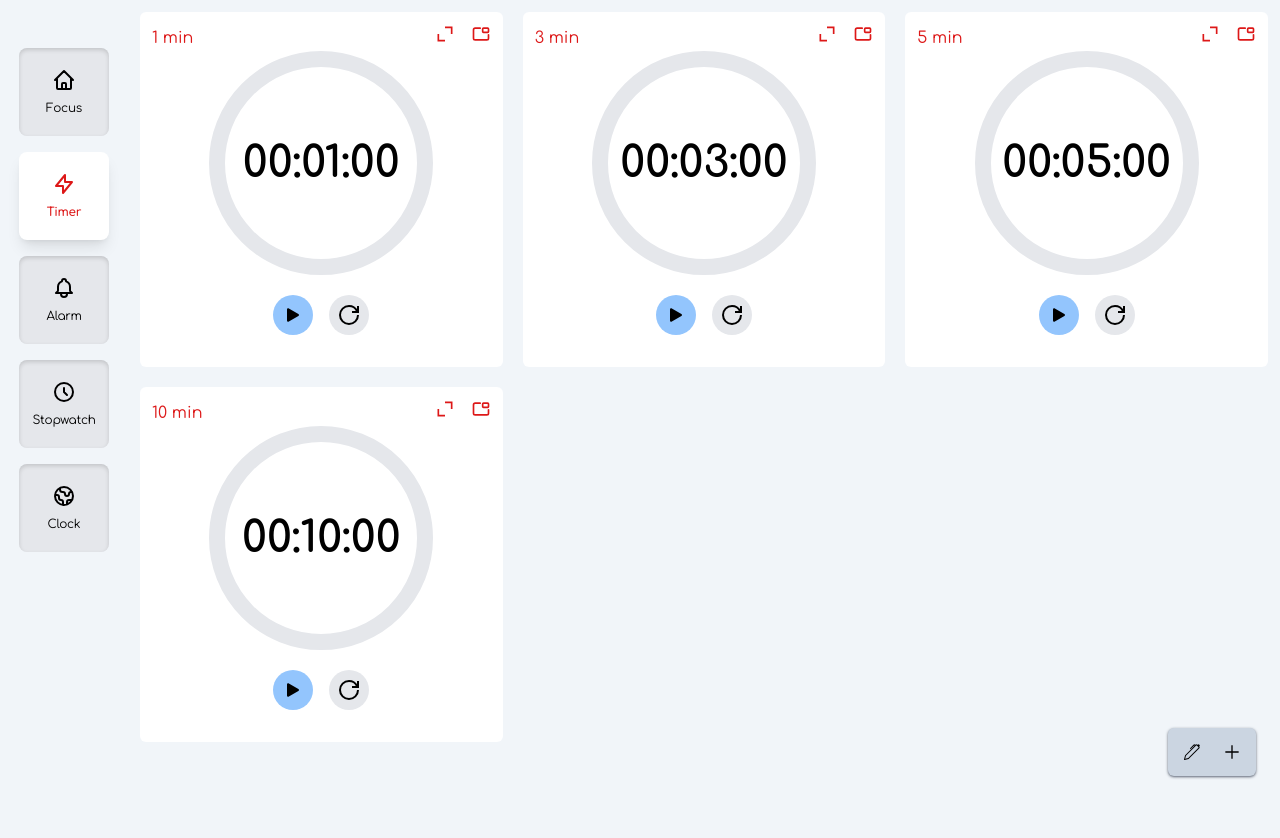
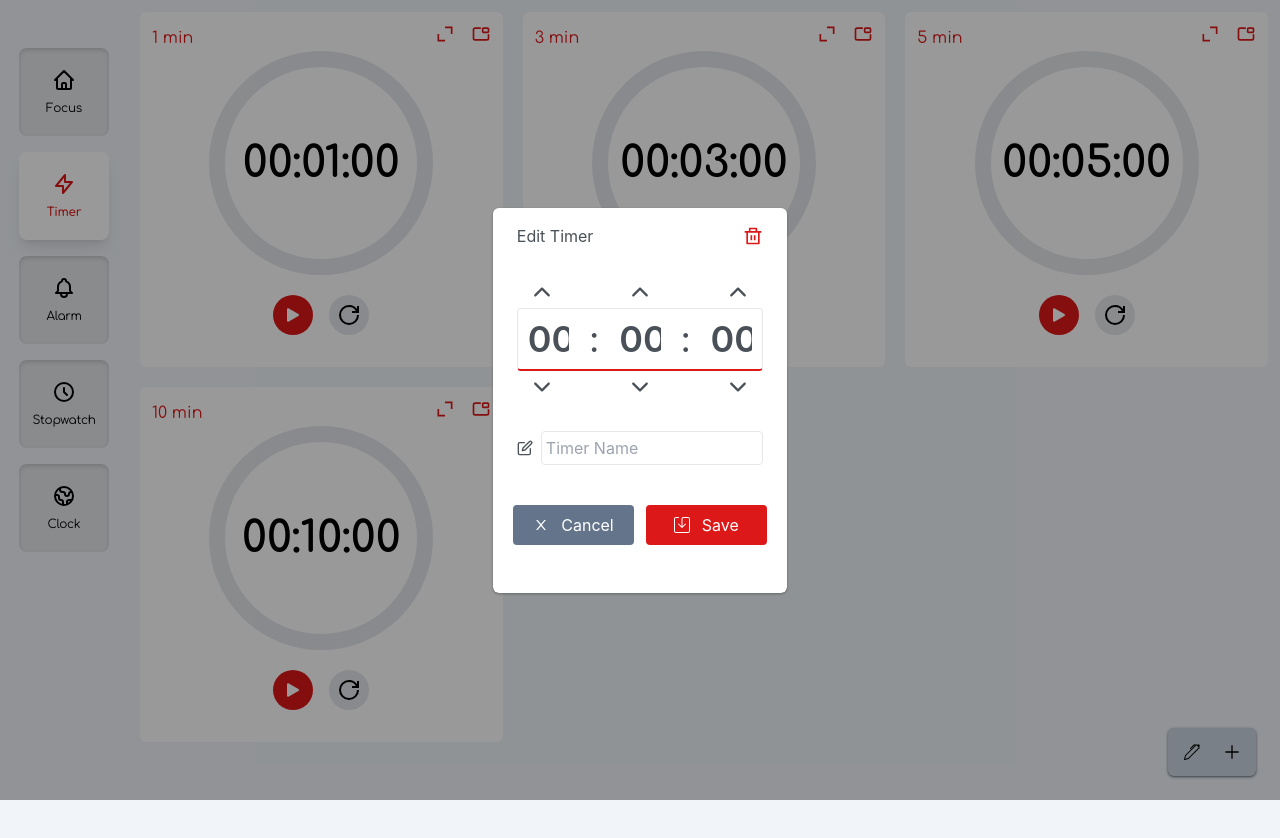
Before and after one commit to Baayeh/focus-hub, a React (Vite) app: page /timer in a window 1280 px wide. Both pictures are taken after a click on the button 1232 px from the left and 752 px from the top of the page. Shown: the top 838 px of the page. Built offline with nearby package versions, Linux system fonts and the light colour scheme.

Commit message:
Add Dialog for editing each timer

```diff
--- /dev/null
+++ b/src/TimerData/TimerData.js
@@ -0,0 +1,32 @@
+const timerData = [
+  {
+    id: 1,
+    name: '1 min',
+    hour: '00',
+    min: '01',
+    secs: '00'
+  },
+  {
+    id: 2,
+    name: '3 min',
+    hour: '00',
+    min: '03',
+    secs: '00'
+  },
+  {
+    id: 3,
+    name: '5 min',
+    hour: '00',
+    min: '05',
+    secs: '00'
+  },
+  {
+    id: 4,
+    name: '10 min',
+    hour: '00',
+    min: '10',
+    secs: '00'
+  }
+];
+
+export default timerData
--- /dev/null
+++ b/src/components/TimerCard.jsx
@@ -0,0 +1,50 @@
+import React from 'react';
+import { BiExpandAlt } from 'react-icons/bi';
+import { TbPictureInPictureTop } from 'react-icons/tb';
+import { BsFillPlayFill } from 'react-icons/bs';
+import { GrPowerReset } from 'react-icons/gr';
+
+const TimerCard = ({ data, onClick }) => {
+  return (
+    <div
+      className="timer-card"
+      onClick={() => {
+        onClick(data.id);
+      }}
+    >
+      <div className="timer-head flex justify-between items-center text-primaryColor">
+        <p>{data.name}</p>
+        <div className="head-actions">
+          <button type="button">
+            <BiExpandAlt className="text-xl" />
+          </button>
+          <button type="button" className="ml-4">
+            <TbPictureInPictureTop className="text-xl" />
+          </button>
+        </div>
+      </div>
+      <div className="timer-body">
+        <div className="cirlce border-[16px] w-56 h-56 rounded-full mx-auto flex justify-center items-center">
+          <div className="timer-clock text-[2.7rem] font-extrabold flex items-center">
+            <span>{data.hour}</span>:<span>{data.min}</span>:
+            <span>{data.secs}</span>
+          </div>
+        </div>
+      </div>
+
+      <div className="timer-actions flex justify-center items-center my-5 gap-4">
+        <button
+          type="button"
+          className="text-2xl bg-primaryColor text-white rounded-full p-2"
+        >
+          <BsFillPlayFill className="" />
+        </button>
+        <button type="button" className="text-2xl bg-gray-200 rounded-full p-2">
+          <GrPowerReset />
+        </button>
+      </div>
+    </div>
+  );
+};
+
+export default TimerCard;
--- a/src/index.css
+++ b/src/index.css
@@ -1,6 +1,8 @@
 @import url('https://fonts.googleapis.com/css2?family=Comfortaa:wght@300;400;500;600;700&display=swap');
 
-@import 'animate.css';
+@import "primereact/resources/themes/lara-light-indigo/theme.css";
+@import "primereact/resources/primereact.min.css";
+@import "primeicons/primeicons.css";
 
 @tailwind base;
 @tailwind components;
--- a/src/routes/Timer.jsx
+++ b/src/routes/Timer.jsx
@@ -1,158 +1,279 @@
-import React from 'react'
-import { BiExpandAlt } from 'react-icons/bi'
-import { TbPictureInPictureTop } from 'react-icons/tb'
-import { BsFillPlayFill, BsPen } from 'react-icons/bs'
-import { GrPowerReset, GrAdd } from 'react-icons/gr'
+import React, { useState } from 'react';
+import timerData from '../TimerData/TimerData';
+import TimerCard from '../components/TimerCard';
+import { BsPen, BsSave } from 'react-icons/bs';
+import { GrAdd } from 'react-icons/gr';
+import { Dialog } from 'primereact/dialog';
+import { RiDeleteBinLine } from 'react-icons/ri';
+import { IoIosArrowDown, IoIosArrowUp } from 'react-icons/io';
+import { FiEdit } from 'react-icons/fi';
+import { AiOutlineClose } from 'react-icons/ai';
 
 const Timer = () => {
+  const [displayBasic, setDisplayBasic] = useState(false);
+  const [hour, setHour] = useState('00');
+  const [min, setMin] = useState('00');
+  const [secs, setSecs] = useState('00');
+  const [dialogTitle, setDialogTitle] = useState('');
+
+  const onClick = (id) => {
+    console.log(id);
+    setDisplayBasic(true);
+  };
+
+  const onHide = () => {
+    setDisplayBasic(false);
+  };
+
+  const increaseHour = () => {
+    let convertHour = Number(hour);
+    if (String(convertHour).length === 1) {
+      let newString = String(convertHour + 1).padStart(2, '0');
+      setHour(newString);
+    } else if (String(convertHour).length === 2) {
+      let newString = String(convertHour + 1);
+      setHour(newString);
+    }
+
+    if (convertHour === 99) {
+      setHour('00');
+    }
+  };
+
+  const decreaseHour = () => {
+    let convertHour = Number(hour);
+    if (String(convertHour).length === 1) {
+      let newString = String(convertHour - 1).padStart(2, '0');
+      setHour(newString);
+    } else if (String(convertHour).length === 2) {
+      let newString = String(convertHour - 1);
+      setHour(newString);
+    }
+
+    if (convertHour === 0) {
+      setHour('99');
+    }
+  };
+
+  const increaseMin = () => {
+    let convertMin = Number(min);
+    if (String(convertMin).length === 1) {
+      let newString = String(convertMin + 1).padStart(2, '0');
+      setMin(newString);
+    } else if (String(convertMin).length === 2) {
+      let newString = String(convertMin + 1);
+      setMin(newString);
+    }
+
+    if (convertMin === 59) {
+      setMin('00');
+    }
+  };
+
+  const decreaseMin = () => {
+    let convertMin = Number(min);
+    if (String(convertMin).length === 1) {
+      let newString = String(convertMin - 1).padStart(2, '0');
+      setMin(newString);
+    } else if (String(convertMin).length === 2) {
+      let newString = String(convertMin - 1);
+      setMin(newString);
+    }
+
+    if (convertMin === 0) {
+      setMin('59');
+    }
+  };
+
+  const increaseSecs = () => {
+    let convertSecs = Number(secs);
+    if (String(convertSecs).length === 1) {
+      let newString = String(convertSecs + 1).padStart(2, '0');
+      setSecs(newString);
+    } else if (String(convertSecs).length === 2) {
+      let newString = String(convertSecs + 1);
+      setSecs(newString);
+    }
+
+    if (convertSecs === 59) {
+      setSecs('00');
+    }
+  };
+
+  const decreaseSecs = () => {
+    let convertSecs = Number(secs);
+    if (String(convertSecs).length === 1) {
+      let newString = String(convertSecs - 1).padStart(2, '0');
+      setSecs(newString);
+    } else if (String(convertSecs).length === 2) {
+      let newString = String(convertSecs - 1);
+      setSecs(newString);
+    }
+
+    if (convertSecs === 0) {
+      setSecs('59');
+    }
+  };
+
   return (
-    <section id='timer-section' className='relative z-0 p-3 mb-24 flex flex-col gap-5 md:grid md:grid-cols-2 lg:grid-cols-3'>
-      <div className='timer-card'>
-        <div className="timer-head flex justify-between items-center text-primaryColor">
-          <p>1 min</p>
-          <div className='head-actions'>
-            <button type='button'>
-              <BiExpandAlt className='text-xl' />
-            </button>
-            <button type='button' className='ml-4'>
-              <TbPictureInPictureTop className='text-xl' />
+    <section
+      id="timer-section"
+      className="relative z-0 p-3 mb-24 flex flex-col gap-5 md:grid md:grid-cols-2 lg:grid-cols-3"
+    >
+      {timerData?.map((data) => (
+        <TimerCard key={data.id} data={data} label="Show" onClick={onClick} />
+      ))}
+
+      <Dialog
+        visible={displayBasic}
+        showHeader={false}
+        dismissableMask={true}
+        className="overflow-hidden w-[90vw] md:w-[40vw] lg:w-[23vw]"
+        modal
+        onHide={() => onHide()}
+      >
+        <div className="dialog-container py-4">
+          <div className="timer-header flex justify-between items-center">
+            <h3>Edit Timer</h3>
+            <button type="button" className="text-primaryColor text-xl">
+              <RiDeleteBinLine />
             </button>
           </div>
+          <div className="dialog-body">
+            <div className="dialog-time my-8">
+              <div className="dialog-hour">
+                <div className="increment-btns flex justify-around gap-12 text-2xl">
+                  <button
+                    type="button"
+                    className="time-increase rounded hover:bg-red-100 transition ease-out duration-300"
+                    onClick={increaseHour}
+                  >
+                    <IoIosArrowUp />
+                  </button>
+                  <button
+                    type="button"
+                    className="time-increase rounded hover:bg-red-100 transition ease-out duration-300"
+                    onClick={increaseMin}
+                  >
+                    <IoIosArrowUp />
+                  </button>
+                  <button
+                    type="button"
+                    className="time-increase rounded hover:bg-red-100 transition ease-out duration-300"
+                    onClick={increaseSecs}
+                  >
+                    <IoIosArrowUp />
+                  </button>
                 </div>
-        <div className="timer-body">
-          <div className="cirlce border-[16px] w-56 h-56 rounded-full mx-auto flex justify-center items-center">
-            <div className="timer-clock text-[2.7rem] font-extrabold flex items-center">
-              <span>00</span>
+                <div className="dialog-time p-0.5 text-4xl flex items-center justify-between border border-b-2 border-b-primaryColor rounded my-1">
+                  <div className="dialog-hour text-4xl font-semibold">
+                    <input
+                      type="text"
+                      value={hour}
+                      onChange={(e) => setHour(e.target.value)}
+                      className="p-2 w-[3.6rem] focus:outline-none focus:bg-slate-200"
+                    />
+                  </div>
                   :
-              <span>01</span>
+                  <div className="dialog-mins text-4xl font-semibold">
+                    <input
+                      type="text"
+                      value={min}
+                      onChange={(e) => setMin(e.target.value)}
+                      className="p-2 w-[3.6rem] focus:outline-none focus:bg-slate-200"
+                    />
+                  </div>
                   :
-              <span>00</span>
+                  <div className="dialog-secs text-4xl font-semibold">
+                    <input
+                      type="text"
+                      value={secs}
+                      onChange={(e) => setSecs(e.target.value)}
+                      className="p-2 w-[3.6rem] focus:outline-none focus:bg-slate-200"
+                    />
+                  </div>
+                </div>
+                <div className="decrement-btns  flex justify-around gap-12 text-2xl">
+                  <button
+                    type="button"
+                    className="time-decrease rounded hover:bg-red-100 transition ease-out duration-300"
+                    onClick={decreaseHour}
+                  >
+                    <IoIosArrowDown />
+                  </button>
+                  <button
+                    type="button"
+                    className="time-decrease rounded hover:bg-red-100 transition ease-out duration-300"
+                    onClick={decreaseMin}
+                  >
+                    <IoIosArrowDown />
+                  </button>
+                  <button
+                    type="button"
+                    className="time-decrease rounded hover:bg-red-100 transition ease-out duration-300"
+                    onClick={decreaseSecs}
+                  >
+                    <IoIosArrowDown />
+                  </button>
                 </div>
               </div>
             </div>
 
-        <div className="timer-actions flex justify-center items-center my-5 gap-4">
-          <button type='button' className='text-2xl bg-blue-300 rounded-full p-2'>
-            <BsFillPlayFill className='' />
+            <div className="timer-name flex gap-2 items-center">
+              <span>
+                <FiEdit />
+              </span>
+              <input
+                type="text"
+                name="timer-name"
+                title="Timer Name"
+                placeholder="Timer Name"
+                className="border w-full rounded p-1 focus:outline-none focus:border-b-2 focus:border-b-primaryColor transition ease-out duration-300"
+              />
+            </div>
+
+            <div className="dialog-actions mt-10 flex gap-3 justify-center">
+              <button
+                type="button"
+                className="flex items-center gap-3 bg-slate-500 text-white rounded px-5 py-2"
+                onClick={onHide}
+              >
+                <span>
+                  <AiOutlineClose />
+                </span>
+                <span>Cancel</span>
               </button>
-          <button type='button' className='text-2xl bg-gray-200 rounded-full p-2'>
-            <GrPowerReset />
+              <button
+                type="button"
+                className="flex items-center gap-3 bg-primaryColor text-white rounded px-7 py-2"
+              >
+                <span>
+                  <BsSave />
+                </span>
+                <span>Save</span>
               </button>
             </div>
           </div>
-
-      <div className='timer-card'>
-        <div className="timer-head flex justify-between items-center text-primaryColor">
-          <p>3 min</p>
-          <div className='head-actions'>
-            <button type='button'>
-              <BiExpandAlt className='text-xl' />
-            </button>
-            <button type='button' className='ml-4'>
-              <TbPictureInPictureTop className='text-xl' />
-            </button>
         </div>
-        </div>
-        <div className="timer-body">
-          <div className="cirlce border-[16px] w-56 h-56 rounded-full mx-auto flex justify-center items-center">
-            <div className="timer-clock text-[2.7rem] font-extrabold flex items-center">
-              <span>00</span>
-              :
-              <span>03</span>
-              :
-              <span>00</span>
-            </div>
-          </div>
-        </div>
-
-        <div className="timer-actions flex justify-center items-center my-5 gap-4">
-          <button type='button' className='text-2xl bg-blue-300 rounded-full p-2'>
-            <BsFillPlayFill className='' />
-          </button>
-          <button type='button' className='text-2xl bg-gray-200 rounded-full p-2'>
-            <GrPowerReset />
-          </button>
-        </div>
-      </div>
-
-      <div className='timer-card'>
-        <div className="timer-head flex justify-between items-center text-primaryColor">
-          <p>5 min</p>
-          <div className='head-actions'>
-            <button type='button'>
-              <BiExpandAlt className='text-xl' />
-            </button>
-            <button type='button' className='ml-4'>
-              <TbPictureInPictureTop className='text-xl' />
-            </button>
-          </div>
-        </div>
-        <div className="timer-body">
-          <div className="cirlce border-[16px] w-56 h-56 rounded-full mx-auto flex justify-center items-center">
-            <div className="timer-clock text-[2.7rem] font-extrabold flex items-center">
-              <span>00</span>
-              :
-              <span>05</span>
-              :
-              <span>00</span>
-            </div>
-          </div>
-        </div>
-
-        <div className="timer-actions flex justify-center items-center my-5 gap-4">
-          <button type='button' className='text-2xl bg-blue-300 rounded-full p-2'>
-            <BsFillPlayFill className='' />
-          </button>
-          <button type='button' className='text-2xl bg-gray-200 rounded-full p-2'>
-            <GrPowerReset />
-          </button>
-        </div>
-      </div>
-
-      <div className='timer-card'>
-        <div className="timer-head flex justify-between items-center text-primaryColor">
-          <p>10 min</p>
-          <div className='head-actions'>
-            <button type='button'>
-              <BiExpandAlt className='text-xl' />
-            </button>
-            <button type='button' className='ml-4'>
-              <TbPictureInPictureTop className='text-xl' />
-            </button>
-          </div>
-        </div>
-        <div className="timer-body">
-          <div className="cirlce border-[16px] w-56 h-56 rounded-full mx-auto flex justify-center items-center">
-            <div className="timer-clock text-[2.7rem] font-extrabold flex items-center">
-              <span>00</span>
-              :
-              <span>10</span>
-              :
-              <span>00</span>
-            </div>
-          </div>
-        </div>
-
-        <div className="timer-actions flex justify-center items-center my-5 gap-4">
-          <button type='button' className='text-2xl bg-blue-300 rounded-full p-2'>
-            <BsFillPlayFill className='' />
-          </button>
-          <button type='button' className='text-2xl bg-gray-200 rounded-full p-2'>
-            <GrPowerReset />
-          </button>
-        </div>
-      </div>
+      </Dialog>
 
       <div className="floating-actions shadow shadow-gray-500 rounded-md fixed right-6 bottom-6 mb-20 md:mb-0 p-1 border-primaryColor bg-slate-300">
-        <button type='button' className='p-3 hover:bg-slate-200 rounded-md transition ease-out duration-300'>
+        <button
+          type="button"
+          className="p-3 hover:bg-slate-200 rounded-md transition ease-out duration-300"
+        >
           <BsPen />
         </button>
-        <button type='button' className='p-3 hover:bg-slate-200 rounded-md transition ease-out duration-300'>
+        <button
+          type="button"
+          className="p-3 hover:bg-slate-200 rounded-md transition ease-out duration-300"
+          onClick={onClick}
+        >
           <GrAdd />
         </button>
       </div>
     </section>
-  )
-}
+  );
+};
 
-export default Timer
+export default Timer;
```
Lines whose indentation alone changed are shown as unchanged.
